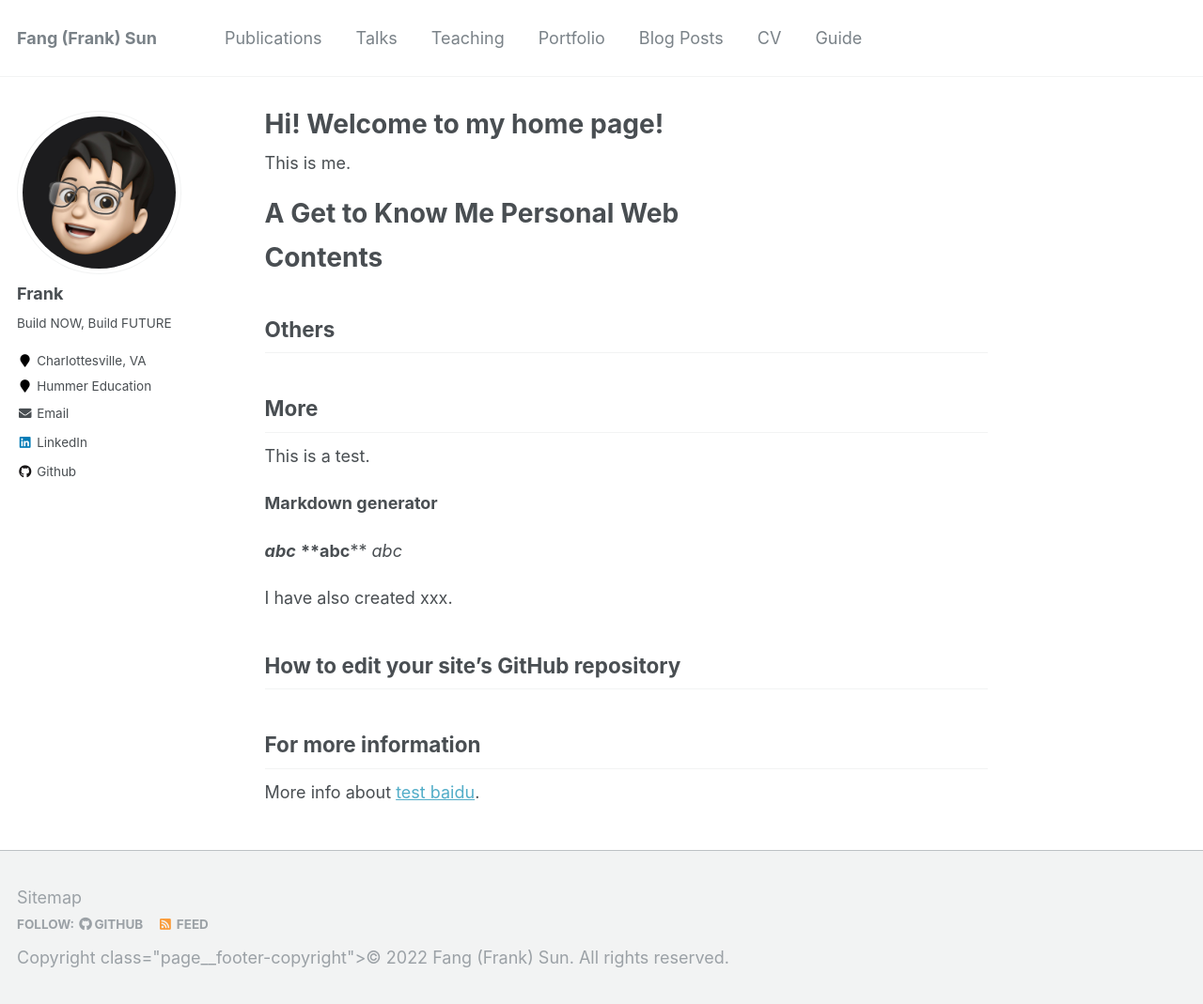
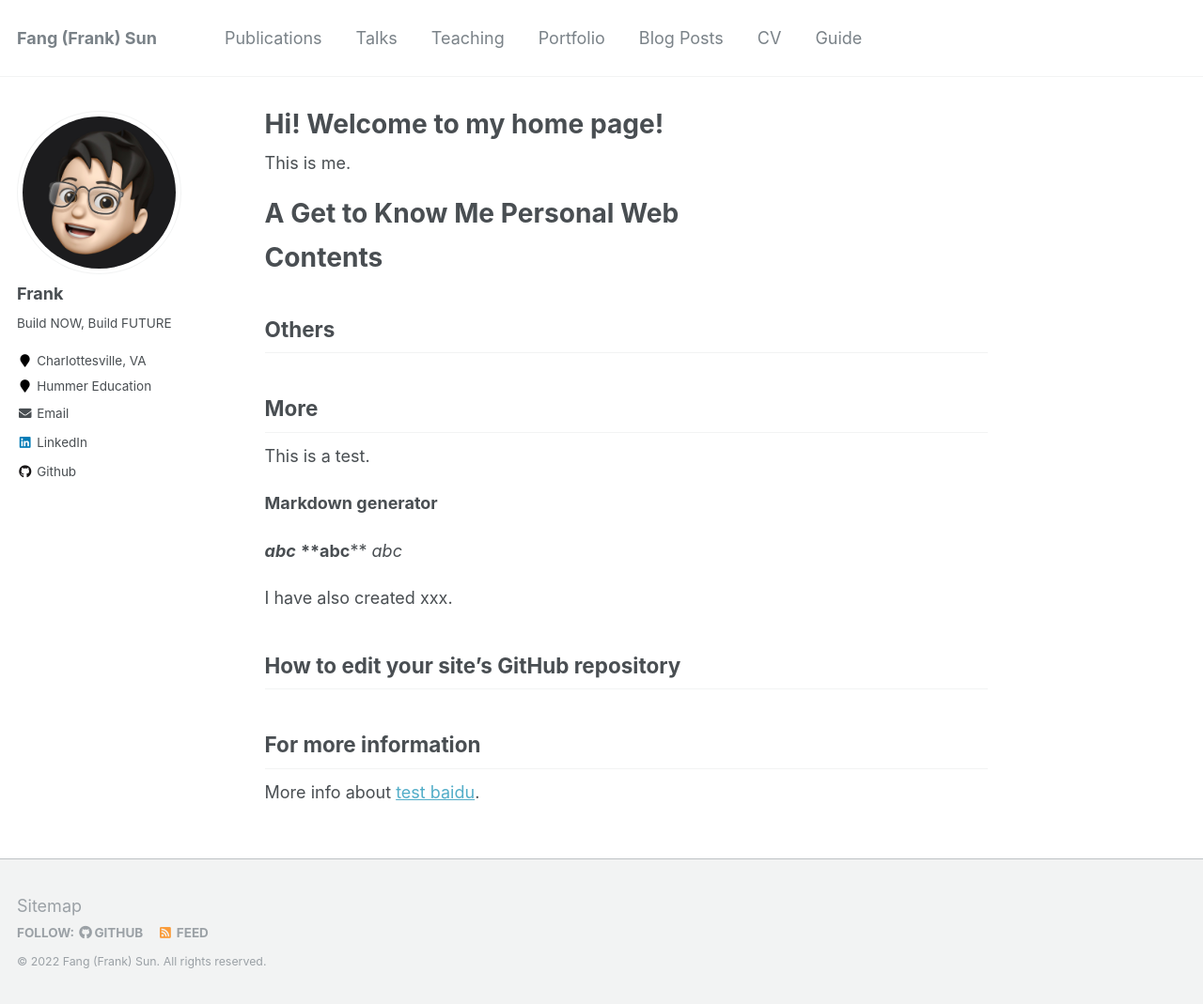
Before and after one commit to FangFrankSun/AcademicPage, a Jekyll site: the page built from _pages/about.md, in a window 1280 px wide and 1069 px high. Shown: the whole window at 94% size. Built offline with Jekyll 4.4.1, drawn with Linux system fonts in a browser that asks for light colours.

Commit message:
Update footer.html

```diff
--- a/_includes/footer.html
+++ b/_includes/footer.html
@@ -21,4 +21,4 @@
   </ul>
 </div>
 
-<div> Copyright class="page__footer-copyright">&copy; {{ site.time | date: '%Y' }} {{ site.name | default: site.title }}. All rights reserved.</div>
+<div class="page__footer-copyright">&copy; {{ site.time | date: '%Y' }} {{ site.name | default: site.title }}. All rights reserved.</div>
```
